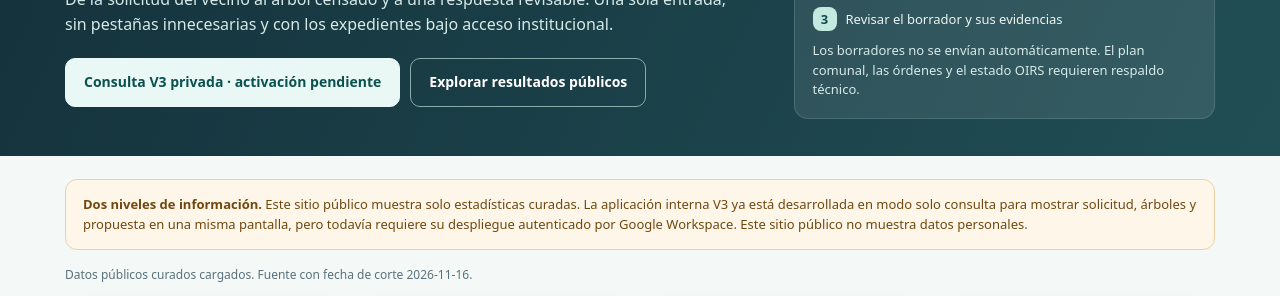
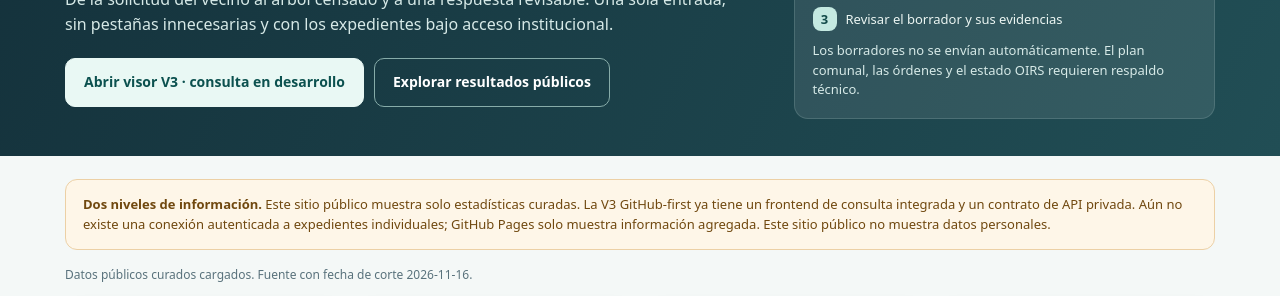
Before and after one commit to germaquintana/censoarboreo_publico, a plain HTML site: page index.html in a window 1280 px wide. Shown: the part 203-499 px from the top of the page. Drawn offline with Linux system fonts and the light colour scheme.

Commit message:
ux: enlazar visor V3 GitHub-first desde portada, sin prometer casos privados

```diff
--- a/index.html
+++ b/index.html
@@ -19,12 +19,12 @@ main{padding-bottom:55px}.banner{margin:23px 0 16px;border-radius:12px;backgroun
 <header class="mast"><div class="page">
   <div class="masttop"><div class="eyebrow">Gestión Ambiental · DIMAO Recoleta</div><a href="https://github.com/germaquintana/censoarboreo_publico">Ver método y datos publicados</a></div>
   <div class="hero"><div><div class="eyebrow">Mesa de respuesta ciudadana · Diseño V2</div><h1>OIRS × Censo Arbóreo</h1><p>De la solicitud del vecino al árbol censado y a una respuesta revisable. Una sola entrada, sin pestañas innecesarias y con los expedientes bajo acceso institucional.</p>
-    <div class="actions"><span class="button primary" aria-disabled="true">Consulta V3 privada · activación pendiente</span><a class="button secondary" href="#panorama">Explorar resultados públicos</a></div></div>
+    <div class="actions"><a class="button primary" href="./consulta/" title="Interfaz V3 GitHub-first. Resumen disponible; consulta individual requiere backend privado.">Abrir visor V3 · consulta en desarrollo</a><a class="button secondary" href="#panorama">Explorar resultados públicos</a></div></div>
     <div class="heroaside"><strong>Una OIRS, tres momentos</strong><div class="step"><span class="num">1</span> Leer la solicitud original completa</div><div class="step"><span class="num">2</span> Confirmar los árboles candidatos ±5</div><div class="step"><span class="num">3</span> Revisar el borrador y sus evidencias</div><p>Los borradores no se envían automáticamente. El plan comunal, las órdenes y el estado OIRS requieren respaldo técnico.</p></div>
   </div>
 </div></header>
 <main class="page">
-  <div class="banner"><strong>Dos niveles de información.</strong> Este sitio público muestra solo estadísticas curadas. La aplicación interna V3 ya está desarrollada en modo solo consulta para mostrar solicitud, árboles y propuesta en una misma pantalla, pero todavía requiere su despliegue autenticado por Google Workspace. Este sitio público no muestra datos personales.</div>
+  <div class="banner"><strong>Dos niveles de información.</strong> Este sitio público muestra solo estadísticas curadas. La V3 GitHub-first ya tiene un frontend de consulta integrada y un contrato de API privada. Aún no existe una conexión autenticada a expedientes individuales; GitHub Pages solo muestra información agregada. Este sitio público no muestra datos personales.</div>
   <div id="loadstatus" class="small" role="status" aria-live="polite">Cargando último corte publicado…</div>
   <div id="dash" hidden>
     <div class="cards"><article class="kpi"><div class="lab">Solicitudes OIRS</div><div class="value" id="n-oirs">—</div><div class="sub">Universo documental</div></article><article class="kpi"><div class="lab">OIRS con árboles candidatos</div><div class="value" id="n-linked">—</div><div class="sub">No son árboles confirmados</div></article><article class="kpi"><div class="lab">Registros arbóreos candidatos</div><div class="value" id="n-trees">—</div><div class="sub">Puede repetirse un ejemplar por OIRS</div></article><article class="kpi"><div class="lab">Respuestas listas acreditadas</div><div class="value" id="n-ready">—</div><div class="sub">En este corte; no estado real del portal</div></article></div>
@@ -38,7 +38,7 @@ main{padding-bottom:55px}.banner{margin:23px 0 16px;border-radius:12px;backgroun
     <article class="panel"><span class="numb">1</span><h3>Solicitud completa</h3><p>Filtra por folio y lee los campos originales: persona, RUT, fecha, dirección y relato de la solicitud. Teléfono y correo aparecen como no informados si la fuente no los trae.</p><div class="micro">Fuente restringida: OIRS Ornato.</div></article>
     <article class="panel"><span class="numb">2</span><h3>Árboles y confirmación</h3><p>Observa cada registro candidato en la misma calle ±5 números, incluyendo especie, tamaño disponible, estado estructural y observación. Marca los que efectivamente correspondan.</p><div class="micro">Sin confirmación, se bloquea la atribución de estado o medida a un árbol.</div></article>
     <article class="panel"><span class="numb">3</span><h3>Respuesta sugerida</h3><p>La redacción incorpora solo los árboles confirmados. La compatibilidad con el plan y cualquier trabajo de poda o tala necesitan evaluación, orden y respaldo oficial.</p><div class="micro">Borrador interno, sin firma ni envío OIRS.</div></article>
-  </div><div class="call"><div><h3>Comenzar la revisión de las solicitudes</h3><p>La fuente restringida contiene 300 folios y 691 candidatos. La V3 de una sola pantalla está desarrollada y probada en lectura, pero todavía no tiene una URL privada desplegada. No guarda cambios.</p></div><span class="button" aria-disabled="true">Vista individual V3 · sin URL aún</span></div></section>
+  </div><div class="call"><div><h3>Comenzar la revisión de las solicitudes</h3><p>La fuente institucional restringida conserva 300 folios y 691 candidatos. El visor GitHub V3 ya tiene URL de interfaz, pero falta el backend privado autenticado para cargar los casos; por ahora solo entrega indicadores agregados y no guarda acciones.</p></div><a class="button" href="./consulta/" title="Visor GitHub V3 con indicadores públicos. No hay todavía acceso protegido a fichas.">Revisar interfaz GitHub V3</a></div></section>
   <section aria-labelledby="red-title"><div class="sectionhead"><h2 id="red-title">Estructura del texto propuesto</h2><p>No es una respuesta enviada</p></div><div class="panel"><div class="quote">Estimada/o [nombre de la persona]:
 Respecto de su solicitud OIRS N° [folio], en el entorno de la dirección indicada se han identificado preliminarmente los siguientes ejemplares del Censo Arbóreo, cuya asociación fue confirmada para revisión: [árbol 1: especie, ID, estado censado y observación], [árbol 2…].
 Estos estados corresponden al corte censal y requieren validación técnica vigente. [Si hay condición mala o urgencia, señalar necesidad de evaluación prioritaria; si existe recomendación expresa de poda/tala, citarla solo como antecedente censal]. [Coherencia con plan de manejo únicamente cuando exista acta/orden y validación de Ornato].
```
